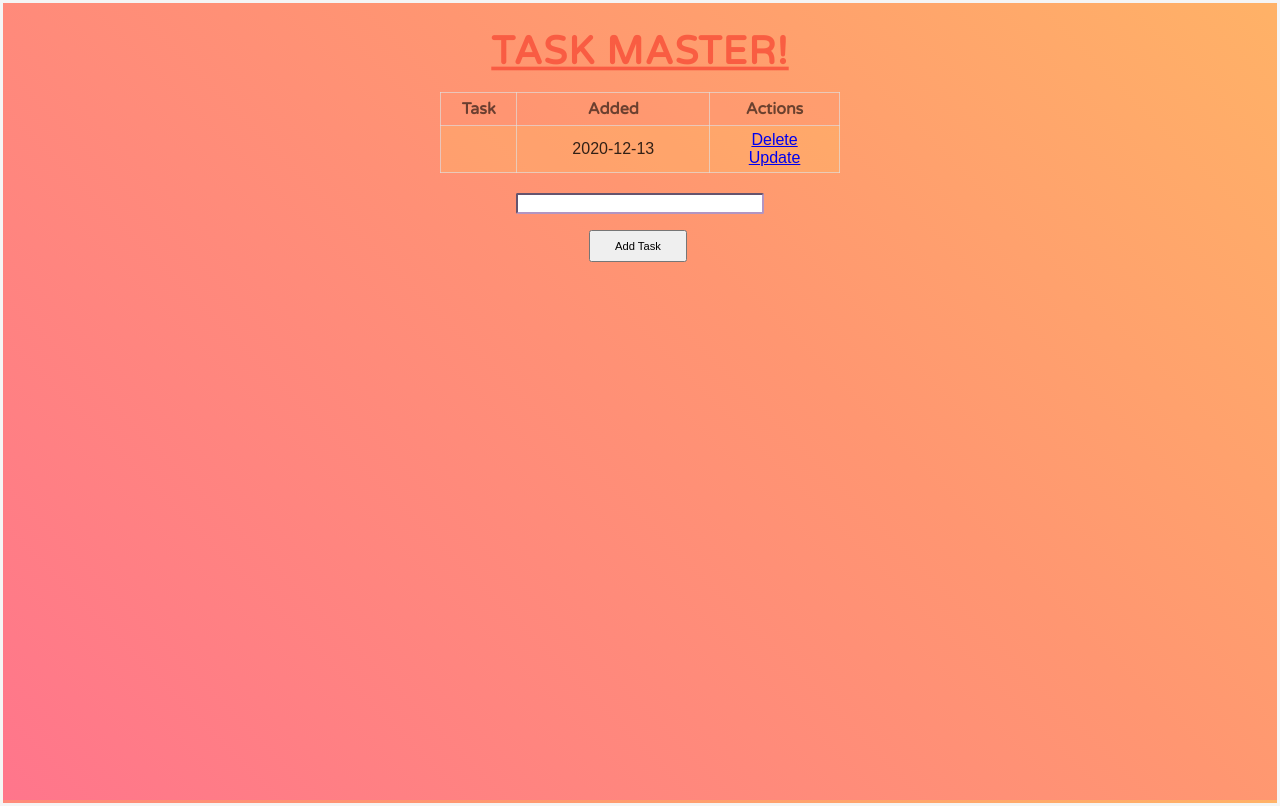
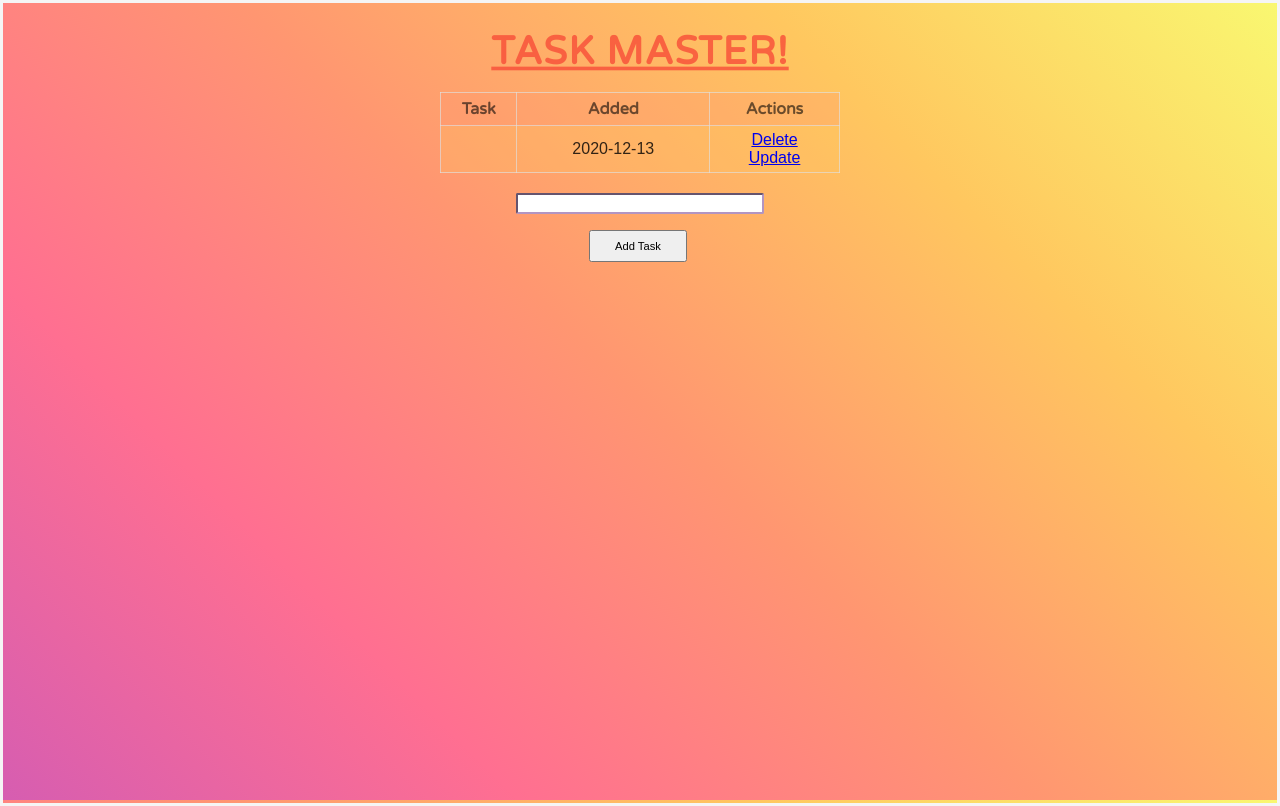
Before and after one commit to ItzSaf/Task-Manager, a Flask app: page / in a window 1280 px wide. Run offline with Flask 2, Linux system fonts and the light colour scheme; data comes from the database, SQL or seed files in the repository.

Commit message:
initial commit

```diff
--- a/static/css/main.css
+++ b/static/css/main.css
@@ -26,7 +26,7 @@
     #ff9671,
     #ffc75f,
     #f9f871);
-    background-size: 400%;
+    background-size: 100%;
     animation: bg-animation 10s infinite alternate;
 }
 
```
